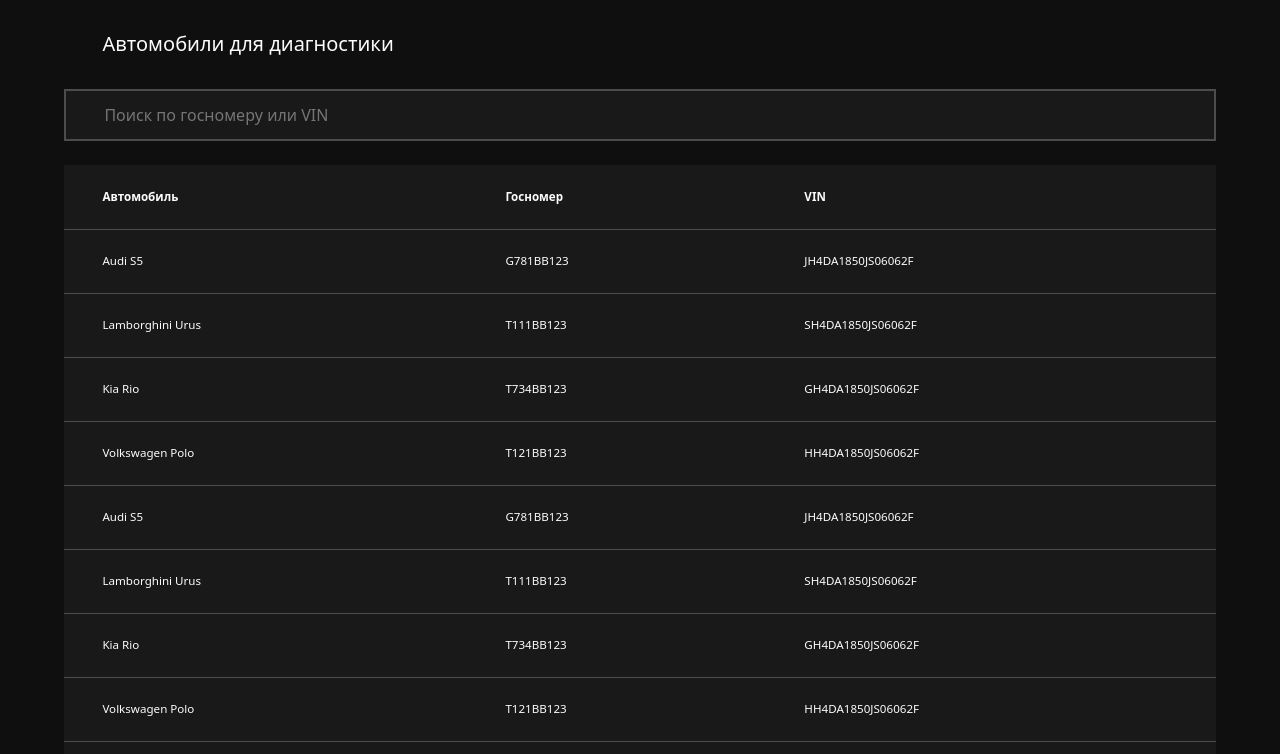
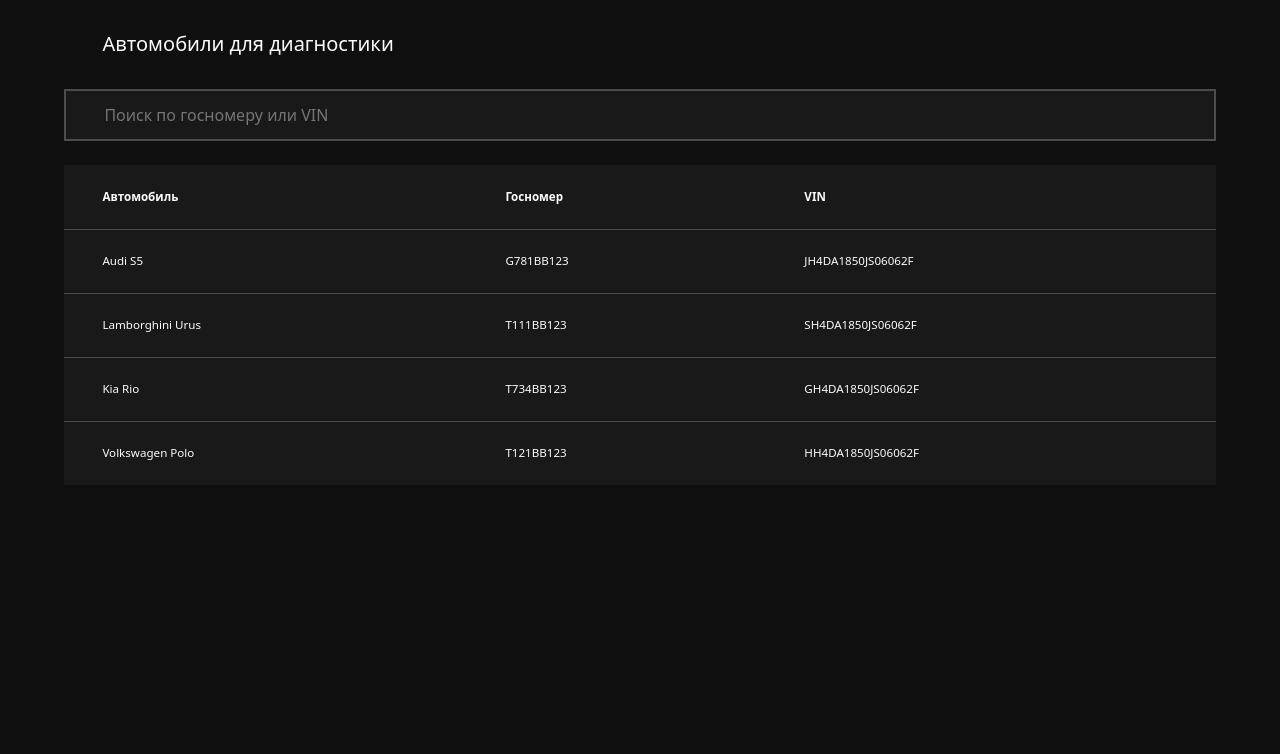
Before and after one commit to natalia-nuikina/CarsDiagnostics, a Vue app: page / in a window 1280 px wide. Shown: the top 754 px of the page. Built offline with nearby package versions, Linux system fonts and the light colour scheme.

Commit message:
antizoom input

```diff
--- a/fixtures/cars.json
+++ b/fixtures/cars.json
@@ -1,53 +1,5 @@
 {
   "cars": [
-    {
-      "id": 1,
-      "model": "Audi S5",
-      "number": "G781BB123",
-      "vin": "JH4DA1850JS06062F"
-    },
-    {
-      "id": 2,
-      "model": "Lamborghini Urus",
-      "number": "T111BB123",
-      "vin": "SH4DA1850JS06062F"
-    },
-    {
-      "id": 3,
-      "model": "Kia Rio",
-      "number": "T734BB123",
-      "vin": "GH4DA1850JS06062F"
-    },
-    {
-      "id": 4,
-      "model": "Volkswagen Polo",
-      "number": "T121BB123",
-      "vin": "HH4DA1850JS06062F"
-    },
-    {
-      "id": 1,
-      "model": "Audi S5",
-      "number": "G781BB123",
-      "vin": "JH4DA1850JS06062F"
-    },
-    {
-      "id": 2,
-      "model": "Lamborghini Urus",
-      "number": "T111BB123",
-      "vin": "SH4DA1850JS06062F"
-    },
-    {
-      "id": 3,
-      "model": "Kia Rio",
-      "number": "T734BB123",
-      "vin": "GH4DA1850JS06062F"
-    },
-    {
-      "id": 4,
-      "model": "Volkswagen Polo",
-      "number": "T121BB123",
-      "vin": "HH4DA1850JS06062F"
-    },
     {
       "id": 1,
       "model": "Audi S5",
--- a/src/components/CarsList.vue
+++ b/src/components/CarsList.vue
@@ -31,6 +31,7 @@
       <input
         v-model="model"
         placeholder="Поиск по госномеру или VIN"
+        type="text"
         @keyup="search({ model })"
       >
       <div class="table">
@@ -120,4 +121,8 @@
   tbody tr:active {
     background: #575757;
   }
+
+  input[type='text'] {
+  font-size: 16px;
+  }
 </style>
```
